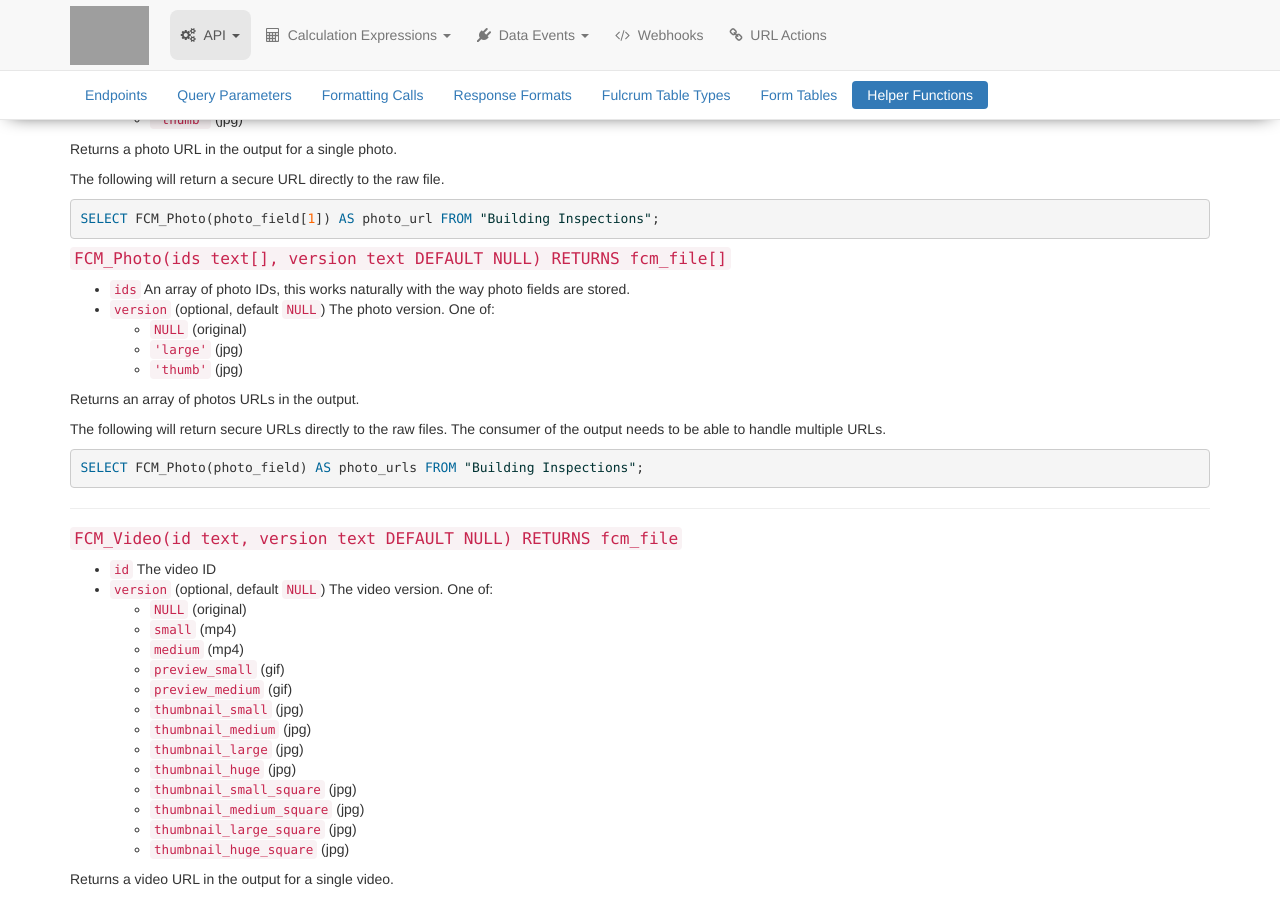
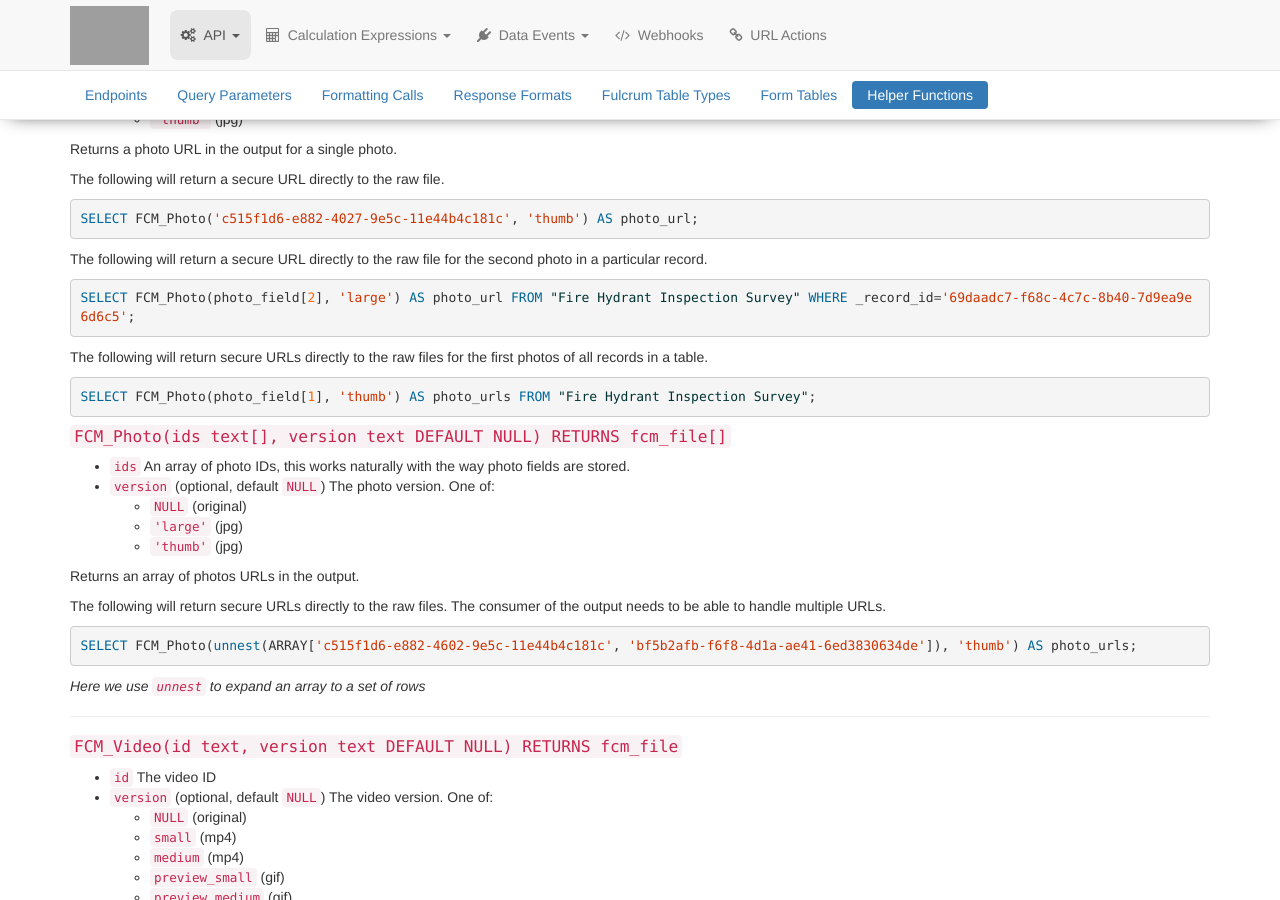
Before and after one commit to rylincoln/developer.fulcrumapp.com, a Jekyll site: the page built from _endpoints/query.md, in a window 1280 px wide and 900 px high, scrolled down 5137 px. Built offline with Jekyll 4.4.1, drawn with Linux system fonts in a browser that asks for light colours; nearby versions of some CDN libraries; grey boxes are pictures that could not be loaded.

Commit message:
more detail added to examples

````diff
--- a/_endpoints/query.md
+++ b/_endpoints/query.md
@@ -251,7 +251,19 @@ Returns a photo URL in the output for a single photo.
 The following will return a secure URL directly to the raw file.
 
 ```sql
-SELECT FCM_Photo(photo_field[1]) AS photo_url FROM "Building Inspections";
+SELECT FCM_Photo('c515f1d6-e882-4027-9e5c-11e44b4c181c', 'thumb') AS photo_url;
+```
+
+The following will return a secure URL directly to the raw file for the second photo in a particular record.
+
+```sql
+SELECT FCM_Photo(photo_field[2], 'large') AS photo_url FROM "Fire Hydrant Inspection Survey" WHERE _record_id='69daadc7-f68c-4c7c-8b40-7d9ea9e6d6c5';
+```
+
+The following will return secure URLs directly to the raw files for the first photos of all records in a table.
+
+```sql
+SELECT FCM_Photo(photo_field[1], 'thumb') AS photo_urls FROM "Fire Hydrant Inspection Survey";
 ```
 
 #### `FCM_Photo(ids text[], version text DEFAULT NULL) RETURNS fcm_file[]`
@@ -267,8 +279,9 @@ Returns an array of photos URLs in the output.
 The following will return secure URLs directly to the raw files. The consumer of the output needs to be able to handle multiple URLs.
 
 ```sql
-SELECT FCM_Photo(photo_field) AS photo_urls FROM "Building Inspections";
+SELECT FCM_Photo(unnest(ARRAY['c515f1d6-e882-4602-9e5c-11e44b4c181c', 'bf5b2afb-f6f8-4d1a-ae41-6ed3830634de']), 'thumb') AS photo_urls;
 ```
+*Here we use `unnest` to expand an array to a set of rows*
 
 <hr>
 
````
